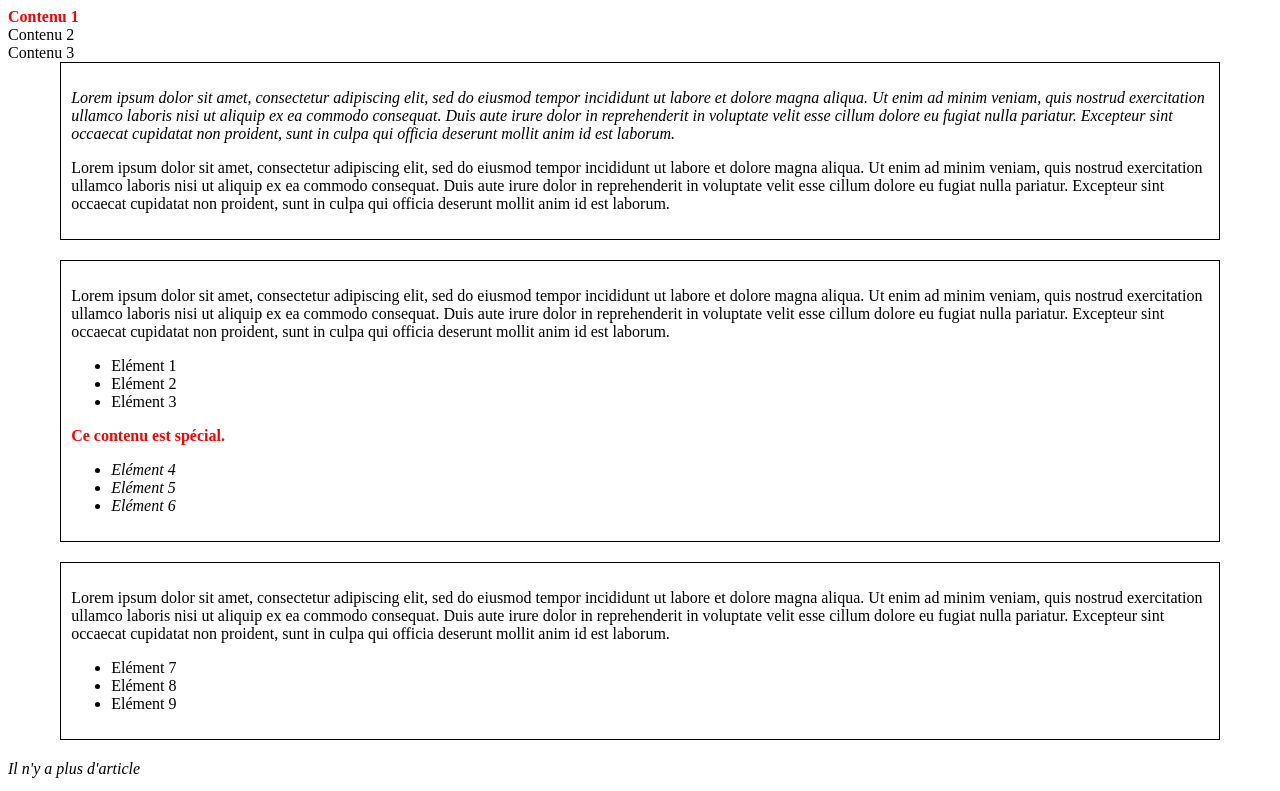
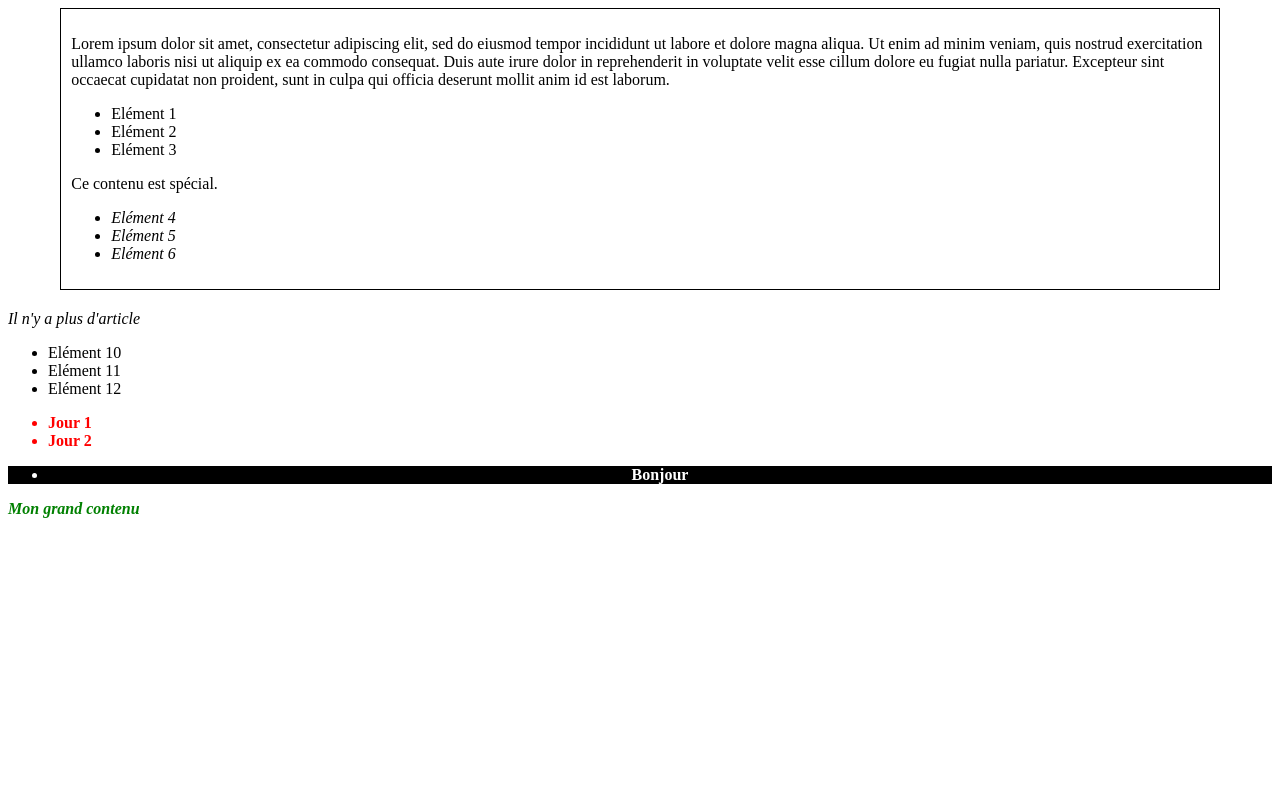
Before and after one commit to joelmpy/Exercice-javascript-ClassRoom, a plain HTML site: page exercice-Dom-js/DOM-jour-1/index.html in a window 1280 px wide. Shown: the top 791 px of the page. Drawn offline with Linux system fonts and the light colour scheme.

Commit message:
DOM-jour-1

```diff
--- a/exercice-Dom-js/DOM-jour-1/index.html
+++ b/exercice-Dom-js/DOM-jour-1/index.html
@@ -10,24 +10,7 @@
 </head>
 
 <body>
-    <div>
-        <div id="main-content">Contenu 1</div>
-        <div class="content">Contenu 2</div>
-        <div class="content">Contenu 3</div>
-    </div>
 
-    <article>
-        <p class="important">Lorem ipsum dolor sit amet, consectetur adipiscing elit, sed do eiusmod tempor incididunt
-            ut labore et dolore magna aliqua. Ut enim ad minim veniam, quis nostrud exercitation ullamco laboris nisi ut
-            aliquip ex ea commodo consequat. Duis aute irure dolor in reprehenderit in voluptate velit esse cillum
-            dolore eu fugiat nulla pariatur. Excepteur sint occaecat cupidatat non proident, sunt in culpa qui officia
-            deserunt mollit anim id est laborum.</p>
-        <p>Lorem ipsum dolor sit amet, consectetur adipiscing elit, sed do eiusmod tempor incididunt ut labore et dolore
-            magna aliqua. Ut enim ad minim veniam, quis nostrud exercitation ullamco laboris nisi ut aliquip ex ea
-            commodo consequat. Duis aute irure dolor in reprehenderit in voluptate velit esse cillum dolore eu fugiat
-            nulla pariatur. Excepteur sint occaecat cupidatat non proident, sunt in culpa qui officia deserunt mollit
-            anim id est laborum.</p>
-    </article>
     <article>
         <p>
             Lorem ipsum dolor sit amet, consectetur adipiscing elit, sed do eiusmod tempor incididunt ut labore et
@@ -48,21 +31,7 @@
             <li>Elément 6</li>
         </ul>
     </article>
-    <article>
-        <p>
-            Lorem ipsum dolor sit amet, consectetur adipiscing elit, sed do eiusmod tempor incididunt ut labore et
-            dolore magna aliqua. Ut enim ad minim veniam, quis nostrud exercitation ullamco laboris nisi ut aliquip ex
-            ea commodo consequat. Duis aute irure dolor in reprehenderit in voluptate velit esse cillum dolore eu fugiat
-            nulla pariatur. Excepteur sint occaecat cupidatat non proident, sunt in culpa qui officia deserunt mollit
-            anim id est laborum.
-        <ul>
-            <li>Elément 7</li>
-            <li>Elément 8</li>
-            <li>Elément 9</li>
-        </ul>
-        </p>
-    </article>
-    <p class="important">
+     <p class="important">
         Il n'y a plus d'article
     <ul>
         <li>Elément 10</li>
--- a/exercice-Dom-js/DOM-jour-1/main.js
+++ b/exercice-Dom-js/DOM-jour-1/main.js
@@ -1,4 +1,3 @@
-const mainContent = document.getElementById("main-content");
 const important = document.getElementsByClassName("important");
 const article = document.getElementsByTagName("article");
 const liItem = document.querySelector("article ul.important > li");
@@ -14,10 +13,12 @@ newDiv.style.color = "white"
 
 console.log(mainParent)
 
-// exercice //
+// exercice create element//
 
 const newParagraphe = document.createElement('p');
 mainParent.appendChild(newParagraphe);
 newParagraphe.innerHTML = "Mon <strong>grand</strong> contenu"
 newParagraphe.classList.add('important');
 newParagraphe.style.color = 'green'
+
+// exercice evenement //
--- a/exercice-Dom-js/DOM-jour-1/style.css
+++ b/exercice-Dom-js/DOM-jour-1/style.css
@@ -4,11 +4,6 @@ article {
     width: 90%;
     border: 1px solid black;
     padding: 10px;
-  }
-
-  #main-content {
-    font-weight: bold;
-    color: red;
   }
 
   .important {
```
